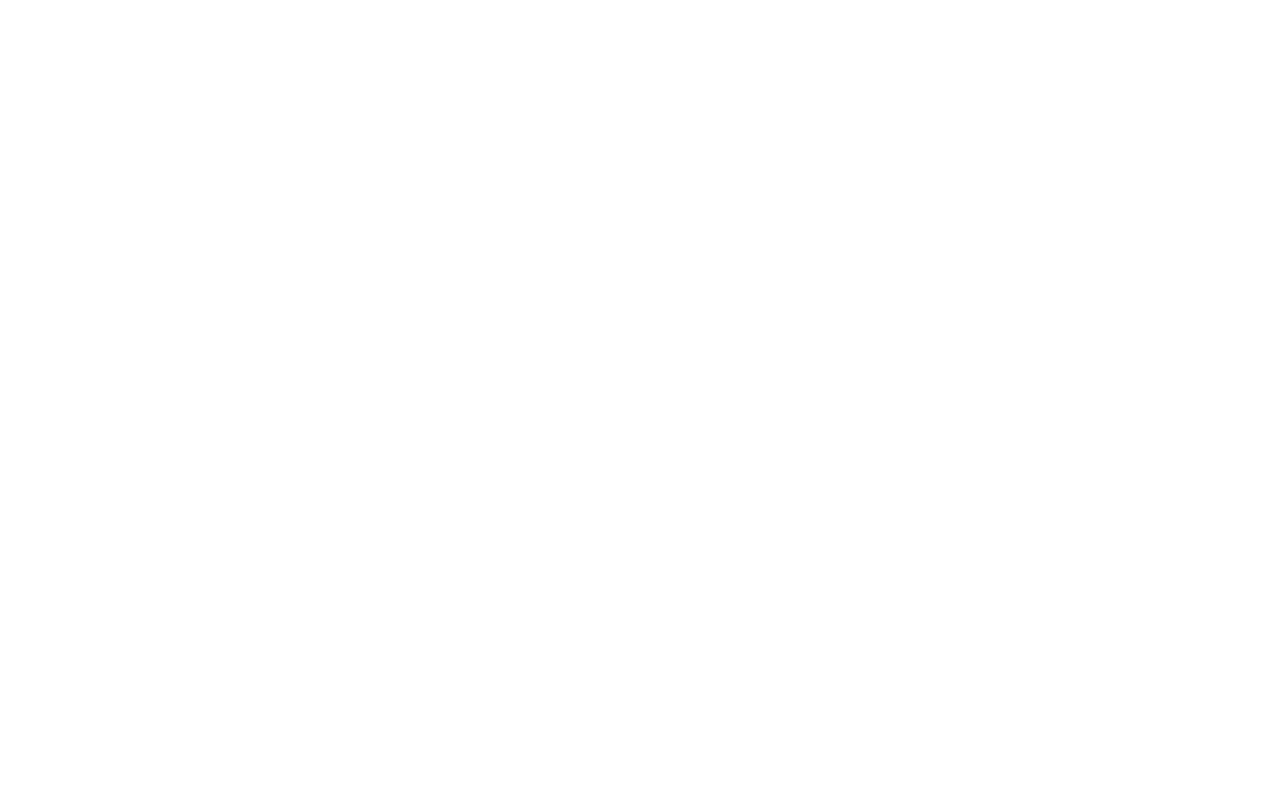
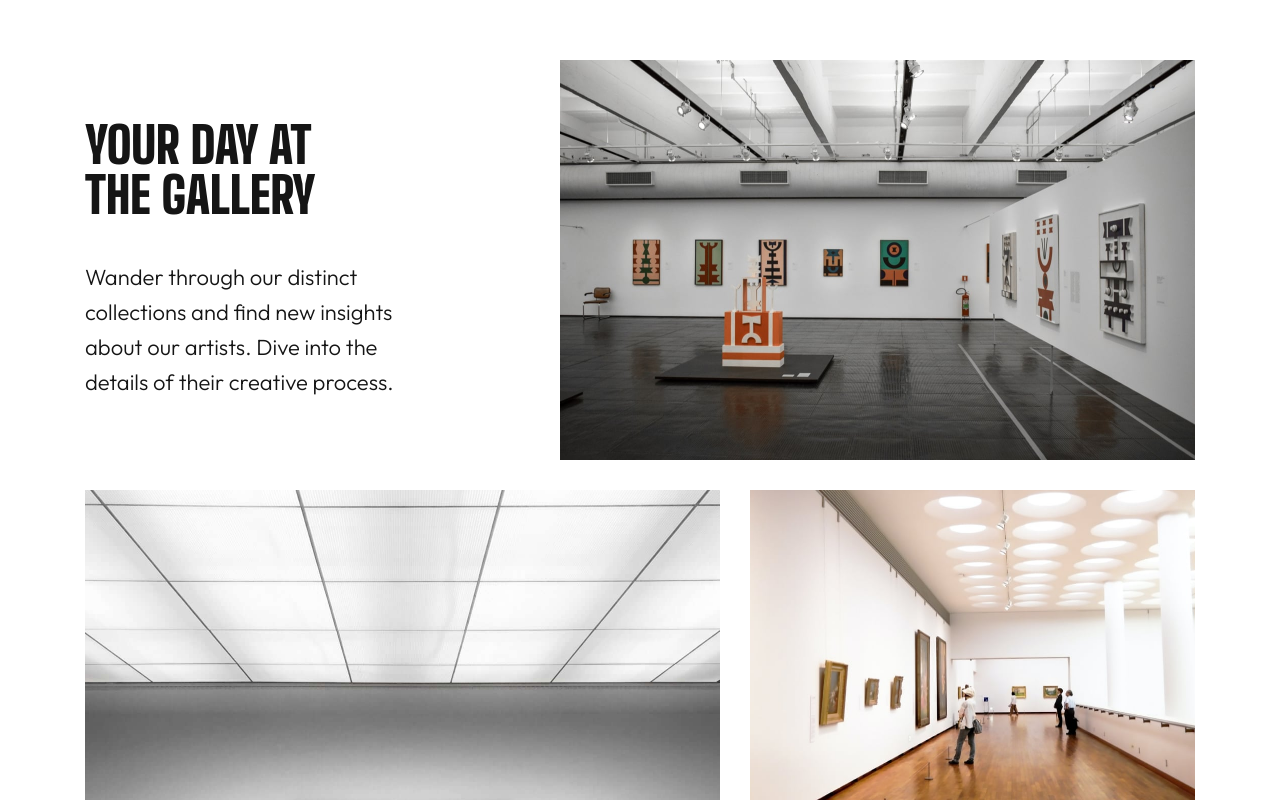
Before and after one commit to jarekTerejko/modern-art-gallery, a JavaScript app: page / in a window 1280 px wide. Shown: the part 920-1720 px from the top of the page. Before the commit the page ends 980 px from the top, so only its background shows below. Built offline with nearby package versions, Linux system fonts and the light colour scheme; the HTML template or start-up script is replaced by a standard one.

Commit message:
create and add Gallery Section

```diff
--- /dev/null
+++ b/src/components/Gallery/GalleryElements.js
@@ -0,0 +1,95 @@
+import styled from "styled-components";
+
+export const GalleryWrapper = styled.section`
+  margin-bottom: 20rem;
+`;
+
+export const GalleryTextBox = styled.div`
+  font-size: 2.2rem;
+  background: ${(props) =>
+    props.darkBg ? "var(--color-dark)" : "var(--color-light)"};
+  color: ${(props) => (props.darkBg ? "var(--color-light)" : "")};
+  display: flex;
+  flex-direction: column;
+  justify-content: center;
+  padding: ${({ darkBg }) => (darkBg ? "6rem 4rem" : "")};
+`;
+
+export const GalleryContent = styled.div`
+  display: grid;
+  grid-template-columns: repeat(12, 1fr);
+  gap: 30px;
+
+  @media screen and (max-width: 768px) {
+    gap: 10px;
+    padding: 0 2rem;
+  }
+
+  .gallery-item:nth-child(1) {
+    grid-column: 1/6;
+    grid-row: 1/2;
+  }
+
+  .gallery-item:nth-child(2) {
+    grid-column: 6/13;
+    padding-top: calc(
+      400 / 635 * 100%
+    ); // (img-height / img-width * container-width)
+
+    @media screen and (max-width: 768px) {
+      padding-top: calc(
+        398 / 400 * 100%
+      ); // (img-height / img-width * container-width)
+    }
+  }
+  .gallery-item:nth-child(3) {
+    grid-column: 1/8;
+    grid-row: 2/4;
+    padding-top: calc(
+      720 / 635 * 100%
+    ); // (img-height / img-width * container-width)
+
+    @media screen and (max-width: 768px) {
+      padding-top: calc(
+        720 / 398 * 100%
+      ); // (img-height / img-width * container-width)
+    }
+  }
+  .gallery-item:nth-child(4) {
+    grid-column: 8/13;
+    grid-row: 2/3;
+    padding-top: calc(
+      313 / 445 * 100%
+    ); // (img-height / img-width * container-width)
+
+    @media screen and (max-width: 768px) {
+      padding-top: calc(
+        313 / 280 * 100%
+      ); // (img-height / img-width * container-width)
+    }
+  }
+
+  .gallery-item:nth-child(5) {
+    grid-column: 8/13;
+    grid-row: 3/4;
+  }
+`;
+
+export const GalleryImgBox = styled.div`
+  padding-top: calc(
+    400 / 635 * 100%
+  ); // (img-height / img-width * container-width)
+  background: ${(props) =>
+    props.ImgDesktop ? `url(${props.ImgDesktop})` : "black"};
+  background-repeat: no-repeat;
+  background-position: center;
+  background-size: cover;
+
+  @media screen and (max-width: 768px) {
+    background: ${(props) =>
+      props.ImgTablet ? `url(${props.ImgTablet})` : "black"};
+    background-repeat: no-repeat;
+    background-position: center;
+    background-size: cover;
+  }
+`;
--- /dev/null
+++ b/src/components/Gallery/index.js
@@ -0,0 +1,67 @@
+import { Container } from "../Container/Container";
+import {
+  GalleryContent,
+  GalleryImgBox,
+  GalleryTextBox,
+  GalleryWrapper,
+} from "./GalleryElements";
+import ImgOneDesktop from "../../assets/desktop/image-grid-1@2x.jpg";
+import ImgTwoDesktop from "../../assets/desktop/image-grid-2@2x.jpg";
+import ImgThreeDesktop from "../../assets/desktop/image-grid-3@2x.jpg";
+import ImgOneTablet from "../../assets/tablet/image-grid-1@2x.jpg";
+import ImgTwoTablet from "../../assets/tablet/image-grid-2@2x.jpg";
+import ImgThreeTablet from "../../assets/tablet/image-grid-3@2x.jpg";
+import ImgOneMobile from "../../assets/mobile/image-grid-1@2x.jpg";
+import ImgTwoMobile from "../../assets/mobile/image-grid-2@2x.jpg";
+import ImgThreeMobile from "../../assets/mobile/image-grid-3@2x.jpg";
+import { TextRegular } from "../TextRegular/TextRegular";
+import { HeadingSecondary } from "../HeadingSecondary/HeadingSecondary";
+
+const Gallery = () => {
+  return (
+    <>
+      <GalleryWrapper>
+        <Container>
+          <GalleryContent>
+            <GalleryTextBox className="gallery-item">
+              <HeadingSecondary>Your day at the gallery</HeadingSecondary>
+              <TextRegular galleryText>
+                Wander through our distinct collections and find new insights
+                about our artists. Dive into the details of their creative
+                process.
+              </TextRegular>
+            </GalleryTextBox>
+
+            <GalleryImgBox
+              ImgDesktop={ImgOneDesktop}
+              ImgTablet={ImgOneTablet}
+              ImgMobile={ImgOneMobile}
+              className="gallery-item"
+            />
+            <GalleryImgBox
+              ImgDesktop={ImgTwoDesktop}
+              ImgTablet={ImgTwoTablet}
+              ImgMobile={ImgTwoMobile}
+              className="gallery-item"
+            />
+            <GalleryImgBox
+              ImgDesktop={ImgThreeDesktop}
+              ImgTablet={ImgThreeTablet}
+              ImgMobile={ImgThreeMobile}
+              className="gallery-item"
+            />
+            <GalleryTextBox darkBg className="gallery-item">
+              <HeadingSecondary>Come & be inspired</HeadingSecondary>
+              <TextRegular darkBg galleryText>
+                We’re excited to welcome you to our gallery and see how our
+                collections influence you.
+              </TextRegular>
+            </GalleryTextBox>
+          </GalleryContent>
+        </Container>
+      </GalleryWrapper>
+    </>
+  );
+};
+
+export default Gallery;
--- a/src/components/Image/ImageElement.js
+++ b/src/components/Image/ImageElement.js
@@ -1,3 +1,6 @@
 import styled from "styled-components";
 
-export const ImageEl = styled.img``
+export const ImageEl = styled.img`
+  display: block;
+  max-width: 100%;
+`;
--- a/src/components/TextRegular/TextRegular.js
+++ b/src/components/TextRegular/TextRegular.js
@@ -7,6 +7,8 @@
   line-height: 1.6;
   max-width: ${({ headerText }) => (headerText ? "35rem" : "")};
   margin-bottom: ${({ headerText }) => (headerText ? "7rem" : "")};
+  color: ${({ darkBg }) => (darkBg ? "var(--color-light)" : "")};
+  max-width: ${({ galleryText }) => (galleryText ? "32rem" : "")};
 
   @media screen and (max-width: 768px) {
     font-size: ${({ headerText }) => (headerText ? "1.8rem" : "")};
--- a/src/pages/Home.js
+++ b/src/pages/Home.js
@@ -1,9 +1,11 @@
+import Gallery from "../components/Gallery";
 import Header from "../components/Header";
 
 const Home = () => {
   return (
     <>
       <Header />
+      <Gallery />
     </>
   );
 };
```
